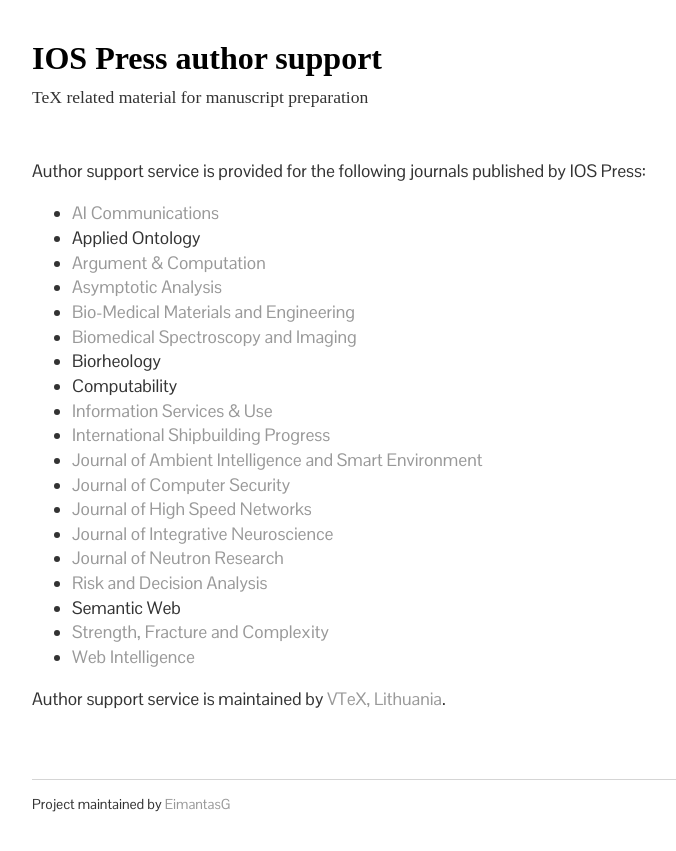
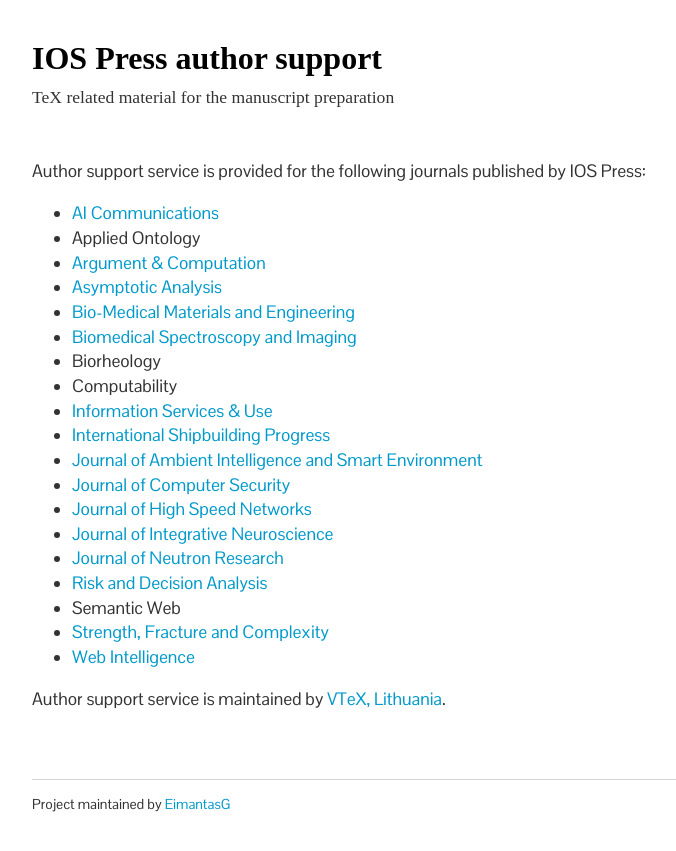
Before and after one commit to EimantasG/IOS, a Jekyll site: the page built from README.md, in a window 1280 px wide. Shown: the top 851 px of the page, without its empty margins (224-900 px from the left). Built offline with Jekyll 4.4.1, drawn with Linux system fonts in a browser that asks for light colours; some web fonts are replaced; our own code applies the rules of GitHub Pages for plain Markdown files.

Commit message:
css link color update

```diff
--- a/_config.yml
+++ b/_config.yml
@@ -1,2 +1,2 @@
 title: IOS Press author support
-description: TeX related material for manuscript preparation
+description: TeX related material for the manuscript preparation
--- a/css/main.css
+++ b/css/main.css
@@ -7,7 +7,7 @@ section {
   padding-bottom:50px;
 }
 
-a { text-decoration: none; color: #999; }
+a { text-decoration: none; color: #0099cc; }
 a:hover { text-decoration: underline; }
 
 p, ul { font-family: 'Pontano Sans'; font-size: 1.1em; line-height: 1.4em; color: #333; }
```
